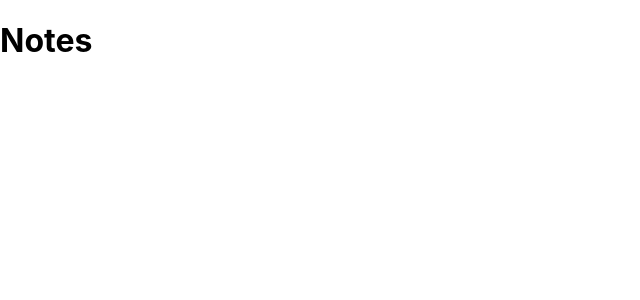
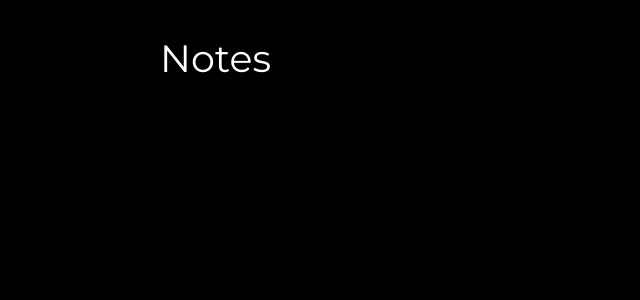
Before and after one commit to tanmayidev/notes-app, a React (Create React App) app: page / in a window 1280 px wide. Shown: the top 300 px of the page, without its empty margins (0-640 px from the left). Built offline with nearby package versions, Linux system fonts and the light colour scheme.

Commit message:
add note component

```diff
--- a/package.json
+++ b/package.json
@@ -3,6 +3,7 @@
   "version": "0.1.0",
   "private": true,
   "dependencies": {
+    "@mui/icons-material": "^5.11.16",
     "@testing-library/jest-dom": "^5.16.5",
     "@testing-library/react": "^13.4.0",
     "@testing-library/user-event": "^13.5.0",
--- a/src/App.css
+++ b/src/App.css
@@ -0,0 +1,47 @@
+@import url("https://fonts.googleapis.com/css2?family=Montserrat:wght@400;800&display=swap");
+body {
+  background-color: black;
+  font-family: "Montserrat";
+}
+
+.main {
+  max-width: 960px;
+  margin: 0px auto;
+  padding: 0px 15px;
+  min-height: 100vh;
+}
+
+.header {
+  display: flex;
+  width: 100%;
+  justify-content: space-between;
+  align-items: center;
+  margin: 10px 0px;
+}
+
+.notes__title {
+  color: #fff;
+  font-size: 38px;
+  font-family: "Montserrat";
+  font-weight: 400;
+}
+
+.notes {
+  max-width: 1200px;
+  margin: 0 auto;
+  display: grid;
+  grid-gap: 1rem;
+  grid-template-columns: repeat(3, minmax(300px, 1fr));
+}
+
+@media screen and (max-width: 900px) {
+  .notes {
+    grid-template-columns: repeat(2, minmax(300px, 1fr));
+  }
+}
+
+@media screen and (max-width: 500px) {
+  .notes {
+    grid-template-columns: repeat(1, minmax(300px, 1fr));
+  }
+}
--- a/src/App.js
+++ b/src/App.js
@@ -3,7 +3,7 @@ import Header from "./components/Header";
 
 function App() {
   return (
-    <div className="App">
+    <div className="main">
       <Header />
     </div>
   );
```
Also changed, not shown: src/components/Note.jsx (added, +16 -0 lines), 1 other file (tests, documents, lock files or other folders).
